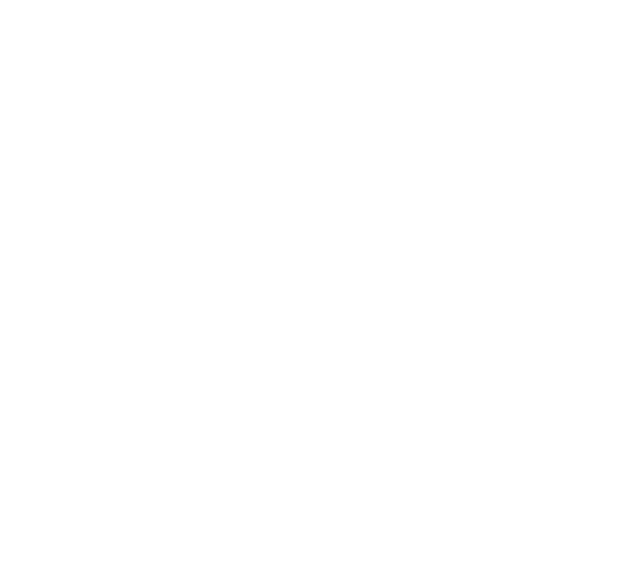
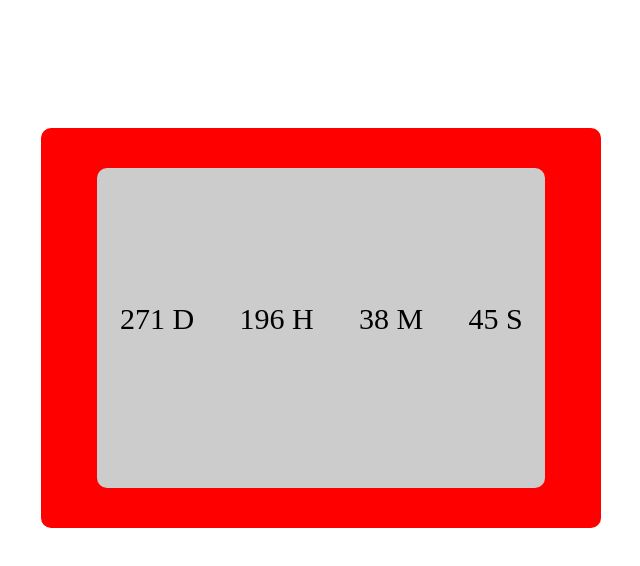
Before and after one commit to bofamj/contdown, a plain HTML site: page index.html in a window 1280 px wide. Shown: the whole page, without its empty margins (381-1021 px from the left). Drawn offline with Linux system fonts and the light colour scheme.

Commit message:
aded the functionty
coblet

```diff
--- a/app.js
+++ b/app.js
@@ -0,0 +1,27 @@
+let contDownDay = new Date("Jan 19, 2022 12:00:00").getTime();
+const dd = document.getElementById('days');
+const hh = document.getElementById('howers');
+const mm = document.getElementById('menuts');
+const ss = document.getElementById('secons');
+
+
+
+let x = setInterval( function(){
+
+    let newDay =  new Date().getTime();
+
+    let contDown = contDownDay - newDay ;
+
+    let day = Math.floor(contDown / (1000* 60 * 60 *24));
+    let huers = Math.floor(contDown % (1000 * 60 * 60 * 24) / ( 100 * 60 * 60));
+    let ment = Math.floor(contDown % ( 1000 * 60 * 60 ) / ( 1000 * 60 ));
+    let sac = Math.floor(contDown % ( 1000 * 60 ) / 1000);
+
+    dd.innerHTML = day + " D";
+    hh.innerHTML = huers + " H";
+    mm.innerHTML = ment + " M";
+    ss.innerHTML = sac + " S";
+
+
+
+} , 1000);
--- a/index.html
+++ b/index.html
@@ -8,12 +8,14 @@
     <link rel="stylesheet" href="style.css">
 </head>
 <body>
-
-
-
-
-
-
+    <div id="maine">
+        <div id="contDown">
+            <div class="time" id="days">200</div>
+            <div class="time" id="howers">20</div>
+            <div class="time" id="menuts">40</div>
+            <div class="time" id="secons">10</div>
+        </div>
+    </div>
 
 
     <script src="app.js"></script>
--- a/style.css
+++ b/style.css
@@ -0,0 +1,30 @@
+*{
+    padding: 0px;
+    margin: 0px;
+    box-sizing: border-box;
+}
+#maine{
+    width: 70vh;
+    height: 50vh;
+    display: flex;
+    justify-content: center;
+    margin-top: 10%;
+    margin-left: 33%;
+    background-color: red;
+    border-radius: 10px;
+
+}
+#contDown{
+    width: 80%;
+    height: 80%;
+    background-color: #ccc;
+    margin: auto;
+    display: flex;
+    justify-content: space-around;
+    border-radius: 10px;
+}
+.time{
+    margin-top: 30%;
+    font-size: 30px;
+    color:black;
+}
```
